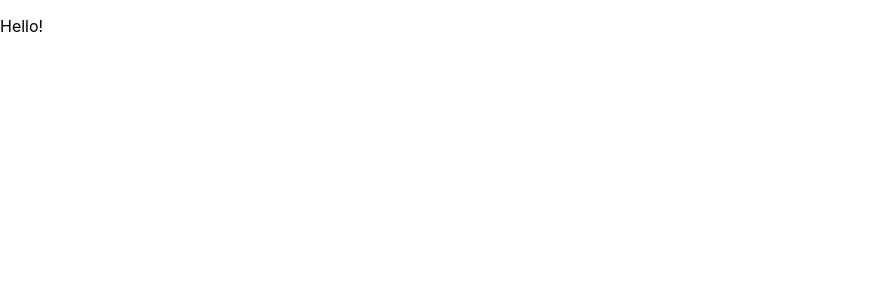
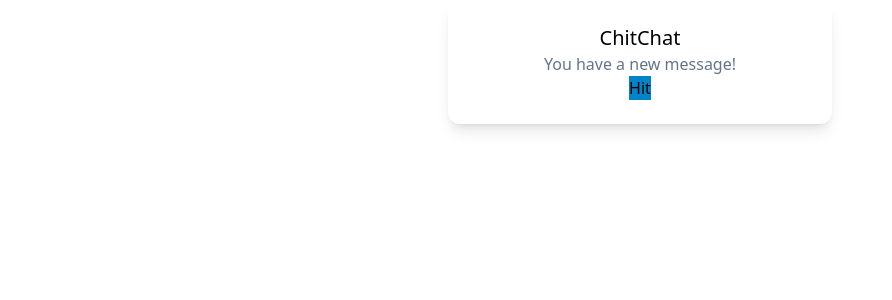
Before and after one commit to codecygen/064-React-Redux-TailwindCSS, a React (Create React App) app: page / in a window 1280 px wide. Shown: the top 300 px of the page, without its empty margins (0-892 px from the left). Built offline with nearby package versions, Linux system fonts and the light colour scheme.

Commit message:
tailwind installed

```diff
--- a/package.json
+++ b/package.json
@@ -34,5 +34,10 @@
       "last 1 firefox version",
       "last 1 safari version"
     ]
+  },
+  "devDependencies": {
+    "autoprefixer": "^10.4.4",
+    "postcss": "^8.4.12",
+    "tailwindcss": "^3.0.23"
   }
 }
--- /dev/null
+++ b/postcss.config.js
@@ -0,0 +1,6 @@
+module.exports = {
+  plugins: {
+    tailwindcss: {},
+    autoprefixer: {},
+  },
+}
--- a/src/App.js
+++ b/src/App.js
@@ -2,9 +2,15 @@
 
 function App() {
   return (
-    <div>
-      <p>Hello!</p>
-    </div>
+    <>
+      <div class="p-6 max-w-sm mx-auto bg-white rounded-xl shadow-lg">
+        <div class="text-center">
+          <div class="text-xl font-medium text-black">ChitChat</div>
+          <p class="text-slate-500">You have a new message!</p>
+          <button class="bg-sky-600 hover:bg-sky-700 ...">Hit</button>
+        </div>
+      </div>
+    </>
   );
 }
 
--- a/src/index.css
+++ b/src/index.css
@@ -1,4 +1,8 @@
-body {
+@tailwind base;
+@tailwind components;
+@tailwind utilities;
+
+/* body {
   margin: 0;
   font-family: -apple-system, BlinkMacSystemFont, 'Segoe UI', 'Roboto', 'Oxygen',
     'Ubuntu', 'Cantarell', 'Fira Sans', 'Droid Sans', 'Helvetica Neue',
@@ -10,4 +14,4 @@
 code {
   font-family: source-code-pro, Menlo, Monaco, Consolas, 'Courier New',
     monospace;
-}
+} */
--- /dev/null
+++ b/tailwind.config.js
@@ -0,0 +1,9 @@
+module.exports = {
+  content: [
+    "./src/**/*.{js,jsx,ts,tsx}",
+  ],
+  theme: {
+    extend: {},
+  },
+  plugins: [],
+}
```
Also changed, not shown: 1 other file (tests, documents, lock files or other folders).
